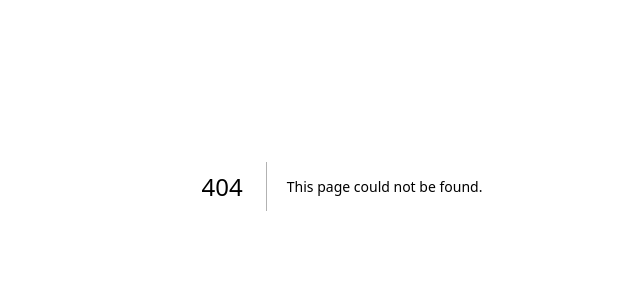
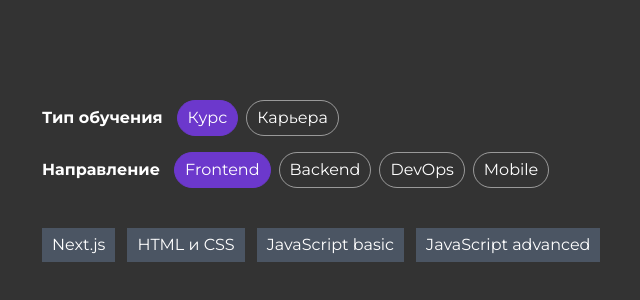
Before and after one commit to itsaln/state-demo, a Next.js app: page /client in a window 1280 px wide. Before the commit this address had no page. Shown: the part 214-514 px from the top of the page, without its empty margins (298-938 px from the left). Built offline with nearby package versions, Linux system fonts and the light colour scheme.

Commit message:
Server components

```diff
--- /dev/null
+++ b/src/app/client/page.tsx
@@ -0,0 +1,62 @@
+'use client'
+
+import { useCallback } from 'react'
+import { usePathname, useRouter, useSearchParams } from 'next/navigation'
+
+import { Catalog } from '@/components/catalog/Catalog'
+import { Filter } from '@/components/filter/Filter'
+import { TypeEnum, DirectionEnum } from '@/components/filter/constants'
+
+export default function Client() {
+	const router = useRouter()
+	const pathname = usePathname()
+	const searchParams = useSearchParams()
+
+	const setType = (value: TypeEnum) => {
+		router.push(pathname + '?' + createQueryString('type', value))
+	}
+
+	const setDirection = (value: DirectionEnum) => {
+		router.push(pathname + '?' + createQueryString('dir', value))
+	}
+
+	const createQueryString = useCallback(
+		(name: string, value: string) => {
+			const params = new URLSearchParams(searchParams.toString())
+			params.set(name, value)
+
+			return params.toString()
+		},
+		[searchParams]
+	)
+
+	function convertToType(str: string | null): TypeEnum | null {
+		if (Object.values(TypeEnum).includes(str as TypeEnum)) {
+			return str as TypeEnum
+		}
+		return null
+	}
+
+	function convertToDir(str: string | null): DirectionEnum | null {
+		if (Object.values(DirectionEnum).includes(str as DirectionEnum)) {
+			return str as DirectionEnum
+		}
+		return null
+	}
+
+	return (
+		<div className='tw-flex tw-flex-col tw-justify-center tw-w-[600px] tw-h-screen tw-py-[40px] tw-mx-auto'>
+			<Filter
+				courseType={convertToType(searchParams.get('type')) ?? TypeEnum.COURSE}
+				courseDirection={convertToDir(searchParams.get('dir')) ?? DirectionEnum.FRONTEND}
+				setCourseType={setType}
+				setCourseDirection={setDirection}
+			/>
+
+			<Catalog
+				courseType={convertToType(searchParams.get('type')) ?? TypeEnum.COURSE}
+				courseDirection={convertToDir(searchParams.get('dir')) ?? DirectionEnum.FRONTEND}
+			/>
+		</div>
+	)
+}
--- a/src/app/page.tsx
+++ b/src/app/page.tsx
@@ -1,35 +1,12 @@
-'use client'
-
-import { useCallback } from 'react'
-import { usePathname, useRouter, useSearchParams } from 'next/navigation'
-
 import { Catalog } from '@/components/catalog/Catalog'
 import { Filter } from '@/components/filter/Filter'
 import { TypeEnum, DirectionEnum } from '@/components/filter/constants'
 
-export default function Home() {
-	const router = useRouter()
-	const pathname = usePathname()
-	const searchParams = useSearchParams()
-
-	const setType = (value: TypeEnum) => {
-		router.push(pathname + '?' + createQueryString('type', value))
-	}
-
-	const setDirection = (value: DirectionEnum) => {
-		router.push(pathname + '?' + createQueryString('dir', value))
-	}
-
-	const createQueryString = useCallback(
-		(name: string, value: string) => {
-			const params = new URLSearchParams(searchParams.toString())
-			params.set(name, value)
-
-			return params.toString()
-		},
-		[searchParams]
-	)
-
+export default function Home({
+	searchParams
+}: {
+	searchParams: { type: string; dir: string }
+}) {
 	function convertToType(str: string | null): TypeEnum | null {
 		if (Object.values(TypeEnum).includes(str as TypeEnum)) {
 			return str as TypeEnum
@@ -47,15 +24,17 @@
 	return (
 		<div className='tw-flex tw-flex-col tw-justify-center tw-w-[600px] tw-h-screen tw-py-[40px] tw-mx-auto'>
 			<Filter
-				courseType={convertToType(searchParams.get('type')) ?? TypeEnum.COURSE}
-				courseDirection={convertToDir(searchParams.get('dir')) ?? DirectionEnum.FRONTEND}
-				setCourseType={setType}
-				setCourseDirection={setDirection}
+				courseType={convertToType(searchParams.type) ?? TypeEnum.COURSE}
+				courseDirection={
+					convertToDir(searchParams.dir) ?? DirectionEnum.FRONTEND
+				}
 			/>
 
 			<Catalog
-				courseType={convertToType(searchParams.get('type')) ?? TypeEnum.COURSE}
-				courseDirection={convertToDir(searchParams.get('dir')) ?? DirectionEnum.FRONTEND}
+				courseType={convertToType(searchParams.type) ?? TypeEnum.COURSE}
+				courseDirection={
+					convertToDir(searchParams.dir) ?? DirectionEnum.FRONTEND
+				}
 			/>
 		</div>
 	)
--- a/src/components/filter/Filter.tsx
+++ b/src/components/filter/Filter.tsx
@@ -1,3 +1,4 @@
+import Link from 'next/link'
 import {
 	DirectionEnum,
 	filterByDirectionVariants,
@@ -12,43 +13,42 @@
 interface IFilter {
 	courseType: TypeEnum
 	courseDirection: DirectionEnum
-	setCourseType: (value: TypeEnum) => void
-	setCourseDirection: (value: DirectionEnum) => void
 }
 
-export function Filter({
-	courseType,
-	courseDirection,
-	setCourseType,
-	setCourseDirection
-}: IFilter) {
+export function Filter({ courseType, courseDirection }: IFilter) {
 	return (
 		<div className={styles.filter}>
 			<div className={styles.row}>
 				<h3 className={styles.title}>Тип обучения</h3>
 				{filterByTypeVariants.map((variant) => (
+					<Link
+						key={variant.id}
+						href={{ query: { type: variant.value, dir: courseDirection } }}
+					>
 						<Chip
 							className='tw-mx-[4px]'
-						key={variant.id}
 							color={variant.value === courseType ? 'primary' : 'ghost'}
-						onClick={() => setCourseType(variant.value)}
 						>
 							{variant.name}
 						</Chip>
+					</Link>
 				))}
 			</div>
 
 			<div className={styles.row}>
 				<h3 className={styles.title}>Направление</h3>
 				{filterByDirectionVariants.map((variant) => (
+					<Link
+						key={variant.name}
+						href={{ query: { type: courseType, dir: variant.value } }}
+					>
 						<Chip
 							className='tw-mx-[4px]'
-						key={variant.name}
 							color={variant.value === courseDirection ? 'primary' : 'ghost'}
-						onClick={() => setCourseDirection(variant.value)}
 						>
 							{variant.name}
 						</Chip>
+					</Link>
 				))}
 			</div>
 		</div>
```
Lines whose indentation alone changed are shown as unchanged.
